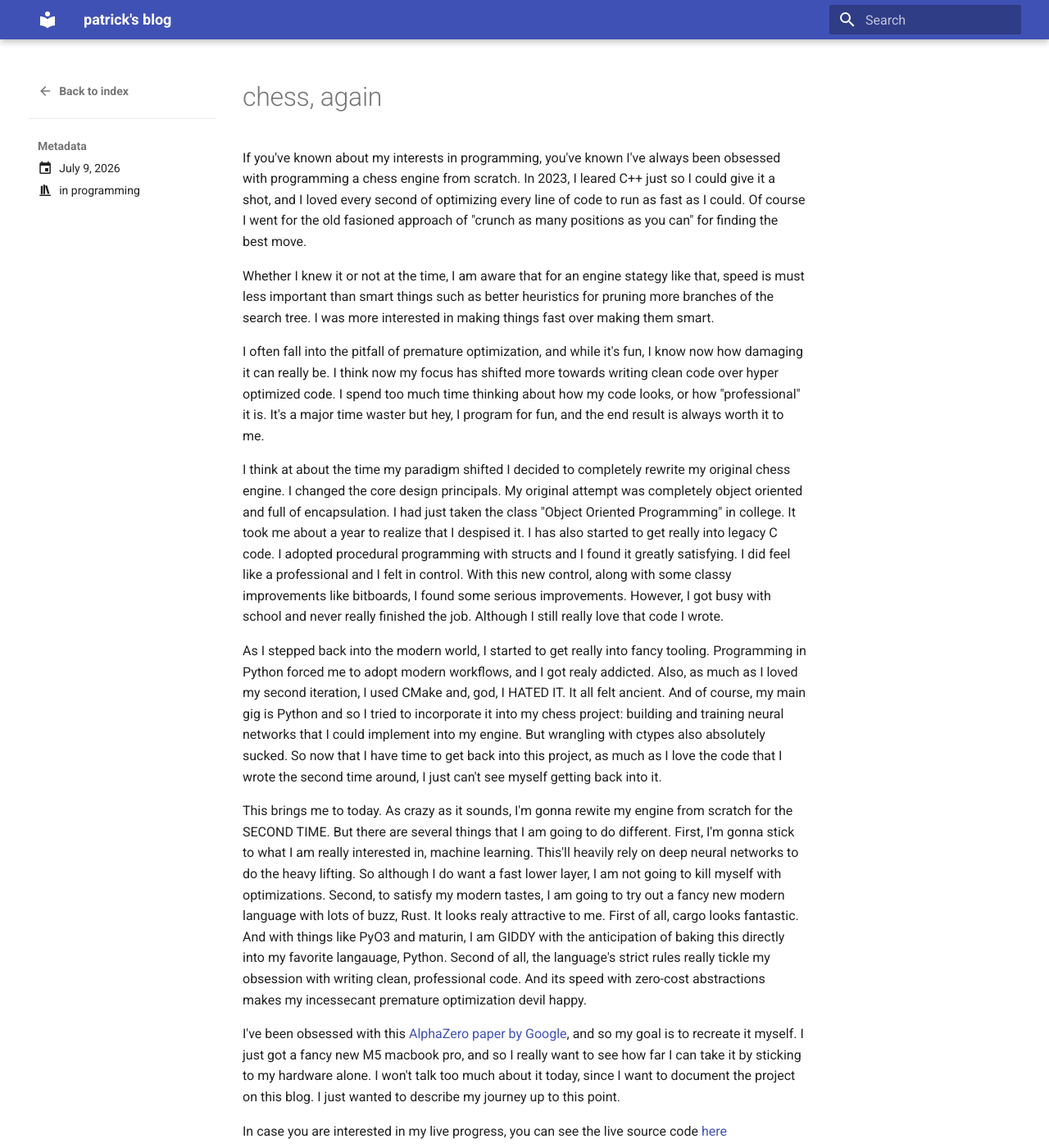
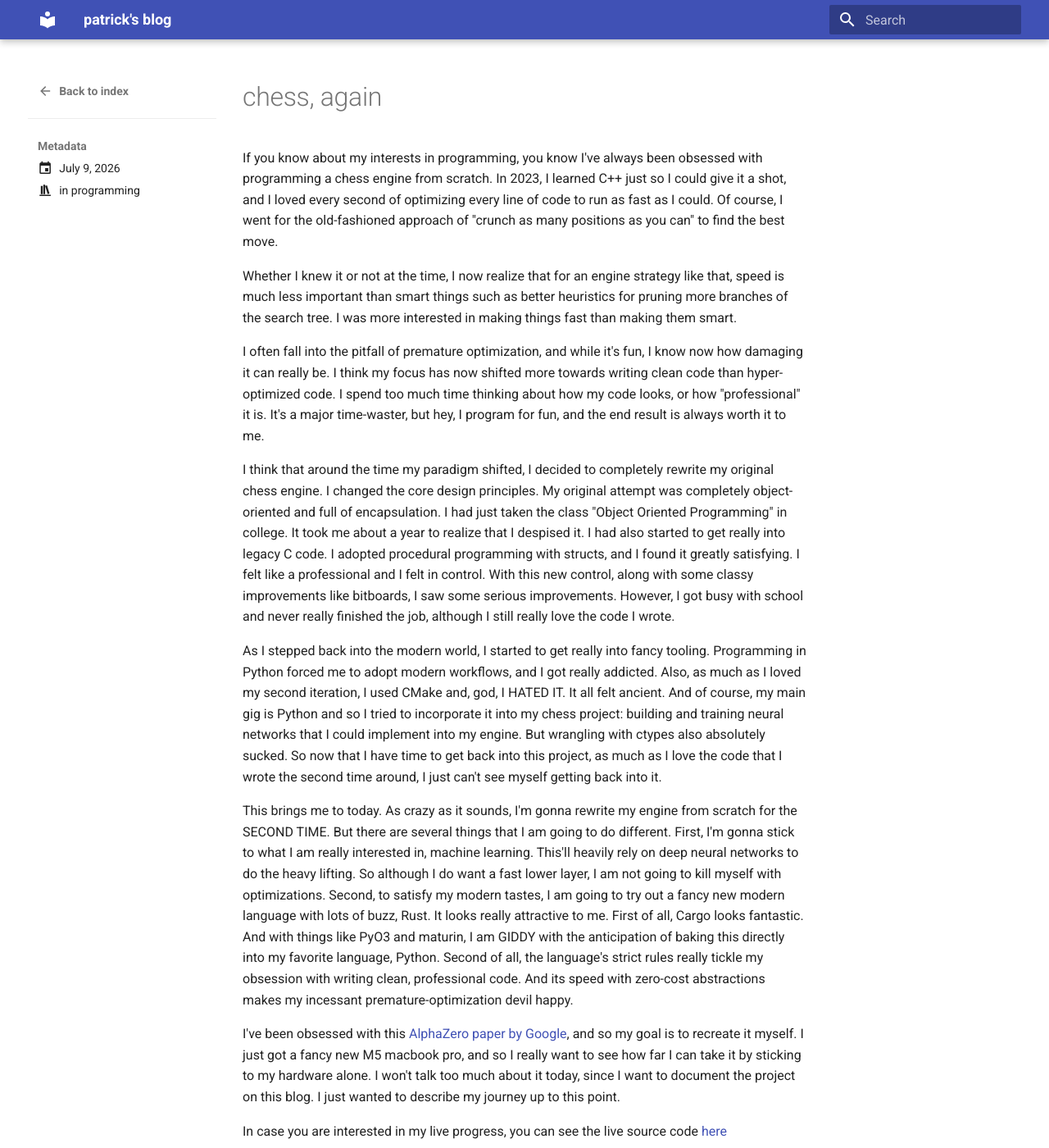
Before and after one commit to patrickmastorga/blog, an MkDocs documentation site: the page built from docs/posts/2026-07-09-chess.md, in a window 1280 px wide and 1400 px high. Shown: the whole window at 82% size. Built offline with MkDocs 1.6.1 and Material for MkDocs 9.7.7, drawn with Linux system fonts in a browser that asks for light colours.

Commit message:
fix grammar

```diff
--- a/docs/posts/2026-07-09-chess.md
+++ b/docs/posts/2026-07-09-chess.md
@@ -7,47 +7,47 @@ categories:
 
 # chess, again
 
-If you've known about my interests in programming, you've known I've always been obsessed with
-programming a chess engine from scratch. In 2023, I leared C++ just so I could give it a shot, and I
-loved every second of optimizing every line of code to run as fast as I could. Of course I went for
-the old fasioned approach of "crunch as many positions as you can" for finding the best move.
+If you know about my interests in programming, you know I've always been obsessed with
+programming a chess engine from scratch. In 2023, I learned C++ just so I could give it a shot, and I
+loved every second of optimizing every line of code to run as fast as I could. Of course, I went for
+the old-fashioned approach of "crunch as many positions as you can" to find the best move.
 
-Whether I knew it or not at the time, I am aware that for an engine stategy like that, speed is must
-less important than smart things such as better heuristics for pruning more branches of the search
-tree. I was more interested in making things fast over making them smart.
+Whether I knew it or not at the time, I now realize that for an engine strategy like that, speed is
+much less important than smart things such as better heuristics for pruning more branches of the
+search tree. I was more interested in making things fast than making them smart.
 
 I often fall into the pitfall of premature optimization, and while it's fun, I know now how damaging
-it can really be. I think now my focus has shifted more towards writing clean code over hyper
+it can really be. I think my focus has now shifted more towards writing clean code than hyper-
 optimized code. I spend too much time thinking about how my code looks, or how "professional" it is.
-It's a major time waster but hey, I program for fun, and the end result is always worth it to me.
+It's a major time-waster, but hey, I program for fun, and the end result is always worth it to me.
 
-I think at about the time my paradigm shifted I decided to completely rewrite my original chess
-engine. I changed the core design principals. My original attempt was completely object oriented and
+I think that around the time my paradigm shifted, I decided to completely rewrite my original chess
+engine. I changed the core design principles. My original attempt was completely object-oriented and
 full of encapsulation. I had just taken the class "Object Oriented Programming" in college. It took
-me about a year to realize that I despised it. I has also started to get really into legacy C code.
-I adopted procedural programming with structs and I found it greatly satisfying. I did feel like a
+me about a year to realize that I despised it. I had also started to get really into legacy C code.
+I adopted procedural programming with structs, and I found it greatly satisfying. I felt like a
 professional and I felt in control. With this new control, along with some classy improvements like
-bitboards, I found some serious improvements. However, I got busy with school and never really
-finished the job. Although I still really love that code I wrote.
+bitboards, I saw some serious improvements. However, I got busy with school and never really
+finished the job, although I still really love the code I wrote.
 
 As I stepped back into the modern world, I started to get really into fancy tooling. Programming in
-Python forced me to adopt modern workflows, and I got realy addicted. Also, as much as I loved my
+Python forced me to adopt modern workflows, and I got really addicted. Also, as much as I loved my
 second iteration, I used CMake and, god, I HATED IT. It all felt ancient. And of course, my main gig
 is Python and so I tried to incorporate it into my chess project: building and training neural
 networks that I could implement into my engine. But wrangling with ctypes also absolutely sucked. So
 now that I have time to get back into this project, as much as I love the code that I wrote the
 second time around, I just can't see myself getting back into it.
 
-This brings me to today. As crazy as it sounds, I'm gonna rewite my engine from scratch for the
+This brings me to today. As crazy as it sounds, I'm gonna rewrite my engine from scratch for the
 SECOND TIME. But there are several things that I am going to do different. First, I'm gonna stick to
 what I am really interested in, machine learning. This'll heavily rely on deep neural networks to do
 the heavy lifting. So although I do want a fast lower layer, I am not going to kill myself with
 optimizations. Second, to satisfy my modern tastes, I am going to try out a fancy new modern
-language with lots of buzz, Rust. It looks realy attractive to me. First of all, cargo looks
+language with lots of buzz, Rust. It looks really attractive to me. First of all, Cargo looks
 fantastic. And with things like PyO3 and maturin, I am GIDDY with the anticipation of baking this
-directly into my favorite langauage, Python. Second of all, the language's strict rules really
+directly into my favorite language, Python. Second of all, the language's strict rules really
 tickle my obsession with writing clean, professional code. And its speed with zero-cost abstractions
-makes my incessecant premature optimization devil happy.
+makes my incessant premature-optimization devil happy.
 
 I've been obsessed with this [AlphaZero paper by Google](https://arxiv.org/abs/1712.01815), and so
 my goal is to recreate it myself. I just got a fancy new M5 macbook pro, and so I really want to see
```
Also changed, not shown: docs/posts/2026-07-11-rust.md (+11 -11 lines), docs/posts/2026-07-12-mcts.md (+19 -19 lines), docs/posts/2026-10-07-absence.md (+10 -10 lines), docs/posts/2026-10-07-mcts2.md (+33 -33 lines).
